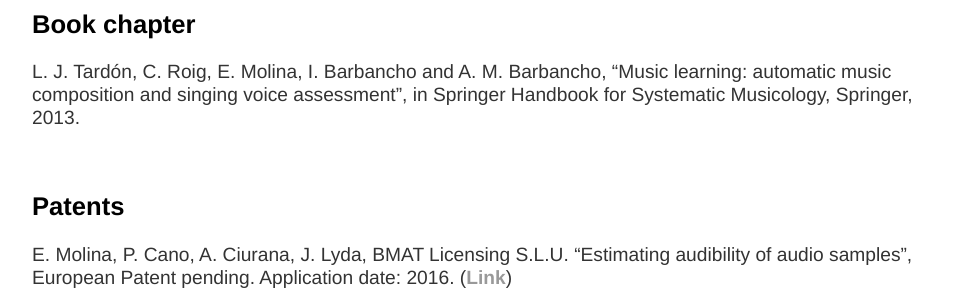
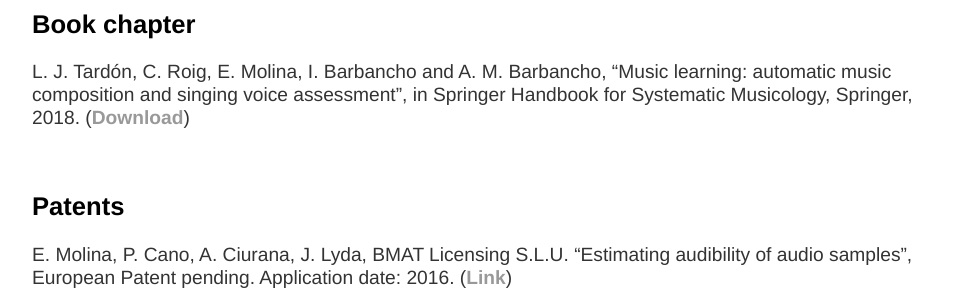
Before and after one commit to emilio-molina/emilio-molina.github.io, a Jekyll site: the page built from publications/index.html, in a window 1280 px wide. Shown: the part 1323-1623 px from the top of the page, without its empty margins (160-1119 px from the left). Built offline with Jekyll 4.4.1, drawn with Linux system fonts in a browser that asks for light colours.

Commit message:
Add book chapter

```diff
--- a/publications/index.html
+++ b/publications/index.html
@@ -22,7 +22,7 @@ title: Publications of Emilio Molina
     <p>A.M. Barbancho, I. Barbancho, L. J. Tardón and E. Molina, <em>“</em>A Database of Piano Chords: An Engineering View of Harmony<em>&#8220;</em>, Springer, 2013.</p>
     <p>&nbsp;</p>
     <h2>Book chapter</h2>
-    <p>L. J. Tardón, C. Roig, E. Molina, I. Barbancho and A. M. Barbancho, &#8220;Music learning: automatic music composition and singing voice assessment&#8221;, in Springer Handbook for Systematic Musicology, Springer, 2013.</p>
+    <p>L. J. Tardón, C. Roig, E. Molina, I. Barbancho and A. M. Barbancho, &#8220;Music learning: automatic music composition and singing voice assessment&#8221;, in Springer Handbook for Systematic Musicology, Springer, 2018. (<a href="https://emilio-molina.github.io/publications/BookChapter2018.pdf"><strong>Download</strong></a>)</p>
     <p>&nbsp;</p>
     <h2>Patents</h2>
     <p>E. Molina, P. Cano, A. Ciurana, J. Lyda, BMAT Licensing S.L.U. &#8220;Estimating audibility of audio samples&#8221;, European Patent pending. Application date: 2016. (<strong><a href="https://emilio-molina.github.io/publications/EP3306608A1">Link</a></strong>)</p>
```
Also changed, not shown: 1 other file.
